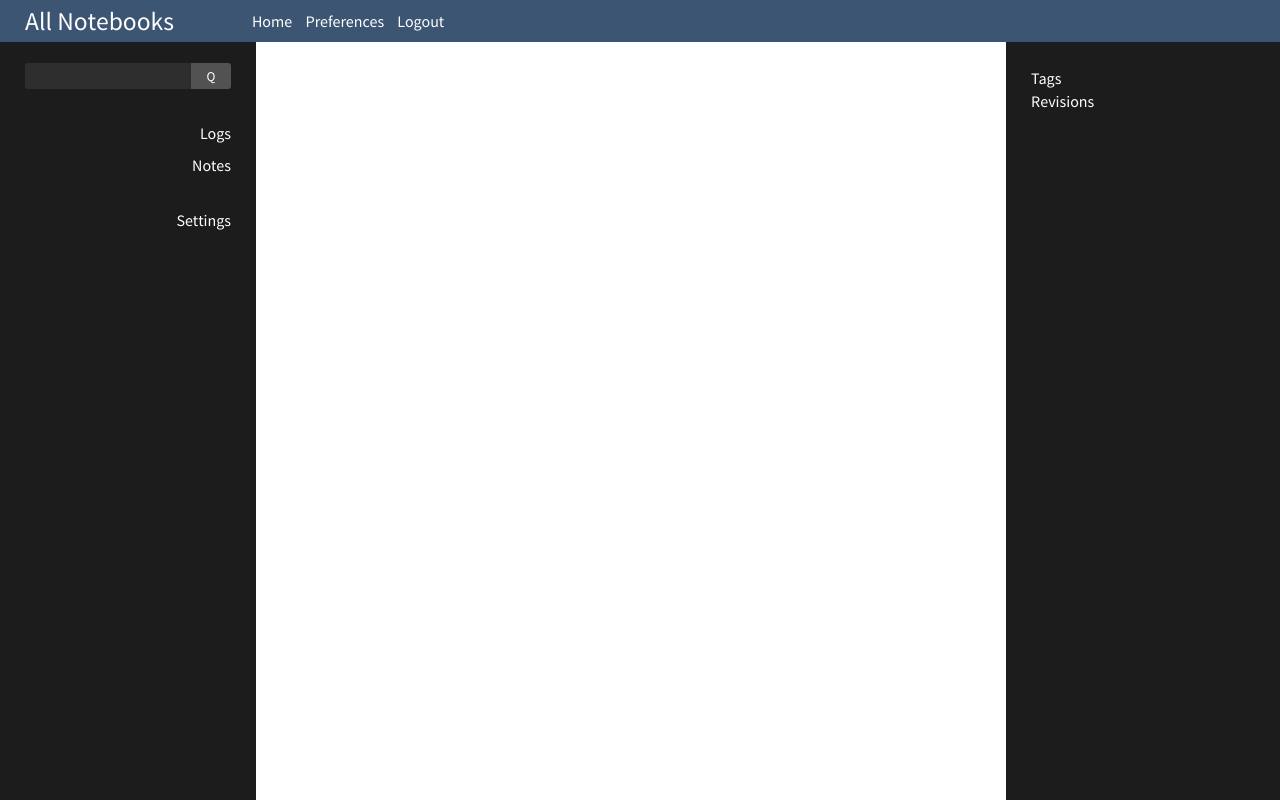
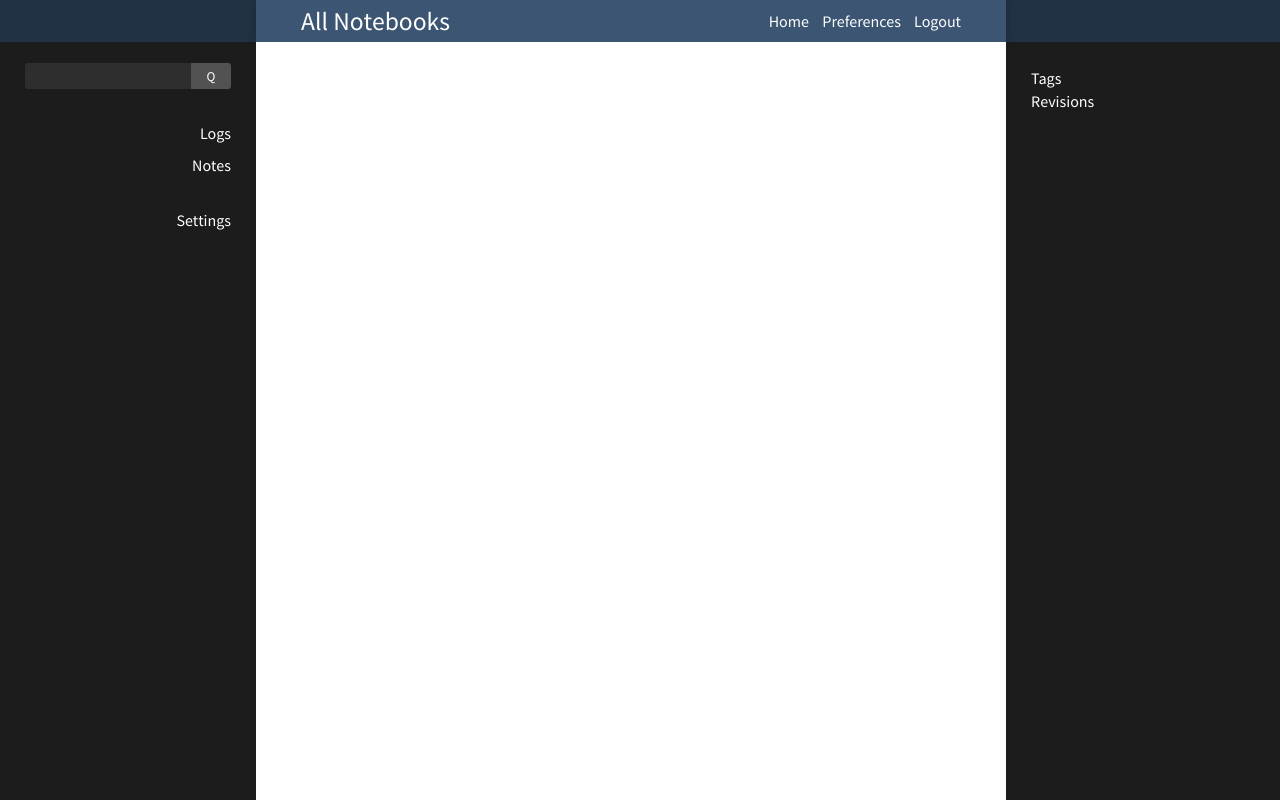
Before and after one commit to mod2/vinci, a Django app: page / in a window 1280 px wide. Run offline with Django 3.2, Linux system fonts and the light colour scheme; the visitor is signed in with stand-in values (Sample User, id 1); parts of the project's set-up code (start-up, migrations or seed data) failed here and were passed over.

Commit message:
More CSS tweaks

```diff
--- a/vinci/static/css/style.css
+++ b/vinci/static/css/style.css
@@ -154,7 +154,7 @@ header[role=banner] a.add {
 
 header[role=site] {
 	align-items: flex-end;
-	background: hsl(212, 32%, 34%);
+	background: hsl(212, 34%, 20%);
 	display: none;
 	overflow: hidden;
 	padding: 10px 25px;
@@ -677,6 +677,39 @@ nav[role=pagination] {
 
 	header[role=site] {
 		display: flex;
+		flex-direction: row;
+		padding: 0;
+	}
+
+	header[role=site] > .spacer {
+		background: #000;
+		flex: .5;
+		min-width: 200px;
+	}
+
+	header[role=site] .middle {
+		align-items: flex-end;
+		display: flex;
+		flex: 2;
+		padding-left: 0;
+		padding-right: 0;
+	}
+
+	header[role=site] .middle .header {
+		background: hsl(212, 32%, 34%);
+		box-shadow: 0 0 10px rgba(0, 0, 0, 0.2);
+		flex: 2;
+		max-width: 750px;
+		padding-bottom: 10px;
+		padding-top: 10px;
+	}
+
+	header[role=site] .middle h1 {
+		padding-left: 45px;
+	}
+
+	header[role=site] .middle .system {
+		padding-right: 45px;
 	}
 
 	.wrapper {
@@ -792,4 +825,11 @@ nav[role=pagination] {
 	#page #content .entry .metadata ul.tags {
 		margin-left: 0;
 	}
+
+	header[role=site] .middle .spacer {
+		flex: 0.5;
+		min-width: 200px;
+		padding-left: 25px;
+		padding-right: 25px;
+	}
 }
--- a/vinci/templates/vinci/_base.html
+++ b/vinci/templates/vinci/_base.html
@@ -37,12 +37,20 @@
 <body>
 	{% block site_header %}
 	<header role="site">
-		<h1>{% block site_header_title %}{% if notebook %}<a class="home" href="{{ notebook.get_absolute_url }}">{% endif %}{{ title }}{% if notebook %}</a>{% endif %}{% endblock site_header_title %}</h1>
+		<div class="spacer"></div>
 
-		<div class="system">
-			<a href="{% url 'notebooks_list' %}">Home</a></li>
-			<a href="">Preferences</a>
-			<a href="">Logout</a>
+		<div class="middle">
+			<div class="header">
+				<h1>{% block site_header_title %}{% if notebook %}<a class="home" href="{{ notebook.get_absolute_url }}">{% endif %}{{ title }}{% if notebook %}</a>{% endif %}{% endblock site_header_title %}</h1>
+
+				<div class="system">
+					<a href="{% url 'notebooks_list' %}">Home</a></li>
+					<a href="">Preferences</a>
+					<a href="">Logout</a>
+				</div>
+			</div>
+
+			<div class="spacer"></div>
 		</div>
 	</header>
 	{% endblock site_header %}
```
